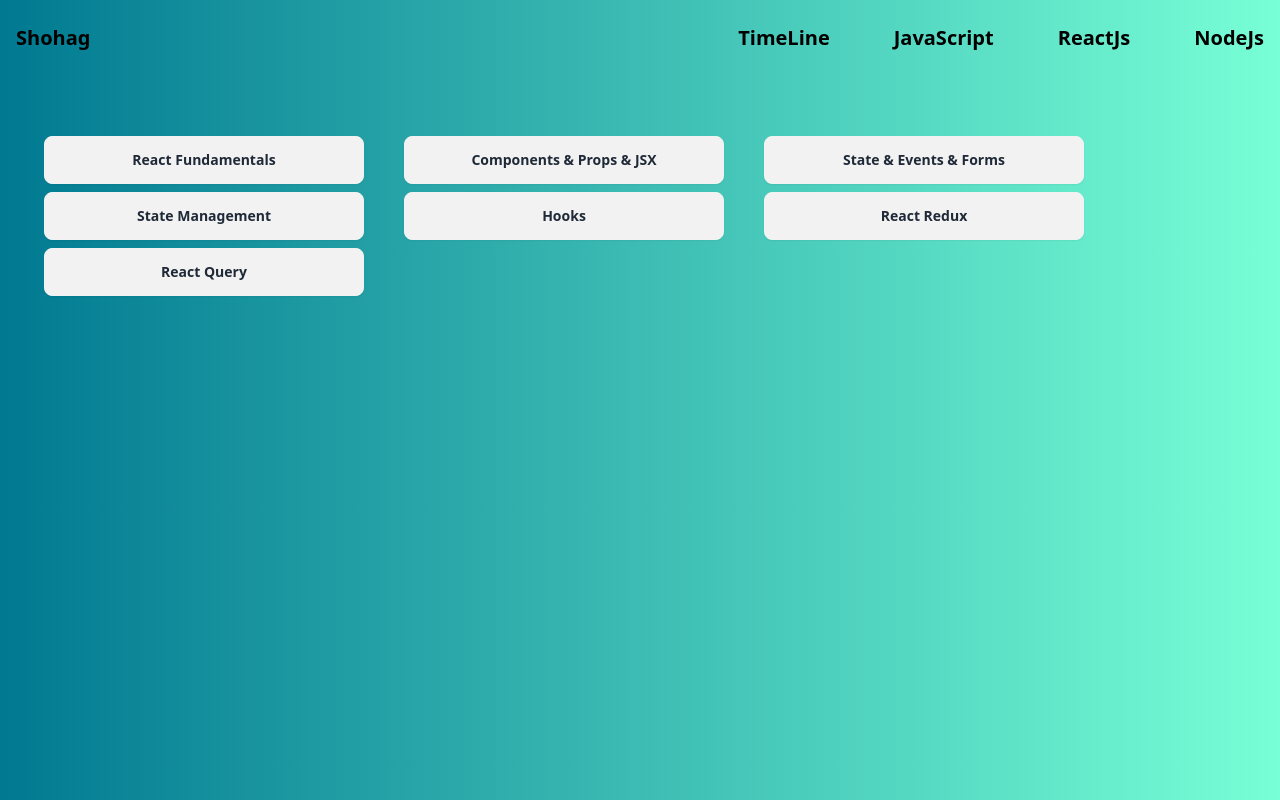
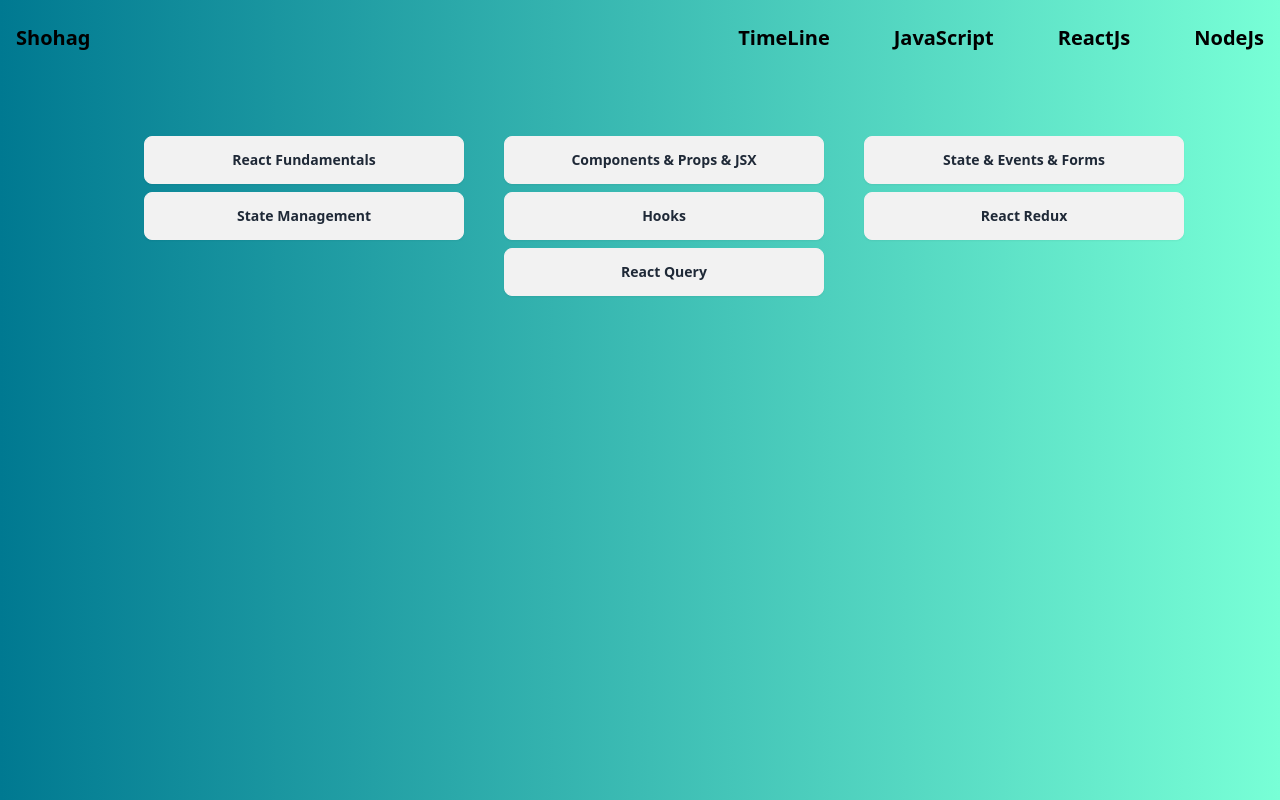
Before and after one commit to Ebadur-Rahman-Shohag/CodeClarified, a React (Vite) app: page /react in a window 1280 px wide. Built offline with nearby package versions, Linux system fonts and the light colour scheme.

Commit message:
fix components for react

```diff
--- a/src/Pages/ReactJs.jsx
+++ b/src/Pages/ReactJs.jsx
@@ -4,13 +4,13 @@ import { reactData } from "../data/data";
 function ReactJs() {
   return (
     <>
-<div className="w-full">
-      <div className="container mx-auto mt-14 px-4 lg:px-0">
-        {reactData.map((el) => (
-          <ReactTopic  key={el.id} title={el.title} data={el.data} />
-        ))}
+      <div className="w-full">
+        <div className="flex flex-wrap justify-center align-start container mx-auto mt-14 px-4 lg:px-0">
+          {reactData.map((el) => (
+            <ReactTopic key={el.id} title={el.title} data={el.data} />
+          ))}
+        </div>
       </div>
-    </div>
     </>
   );
 }
--- a/src/components/ReactTopic.jsx
+++ b/src/components/ReactTopic.jsx
@@ -3,13 +3,13 @@ function ReactTopic({ title, data }) {
 
     return (
       <>
-    <div className="md:ml-10 dropdown dropdown-hover w-full md:w-1/2 lg:w-1/3 xl:w-1/4">
+    <div className="md:ml-10 dropdown w-full md:w-1/2 lg:w-1/3 xl:w-1/4">
       <button tabIndex={0} role="button" className="btn m-1 w-full">
         {title}
       </button>
       <div
         tabIndex={0}
-        className="dropdown-content z-10 menu shadow bg-base-100 rounded-box w-full max-w-xs max-h-80 overflow-y-auto"
+        className="dropdown-content z-10 menu shadow bg-base-100 rounded-box w-full max-w-sm max-h-80 overflow-y-auto"
       >
         <ul>
           {data.map((el) => (
```
